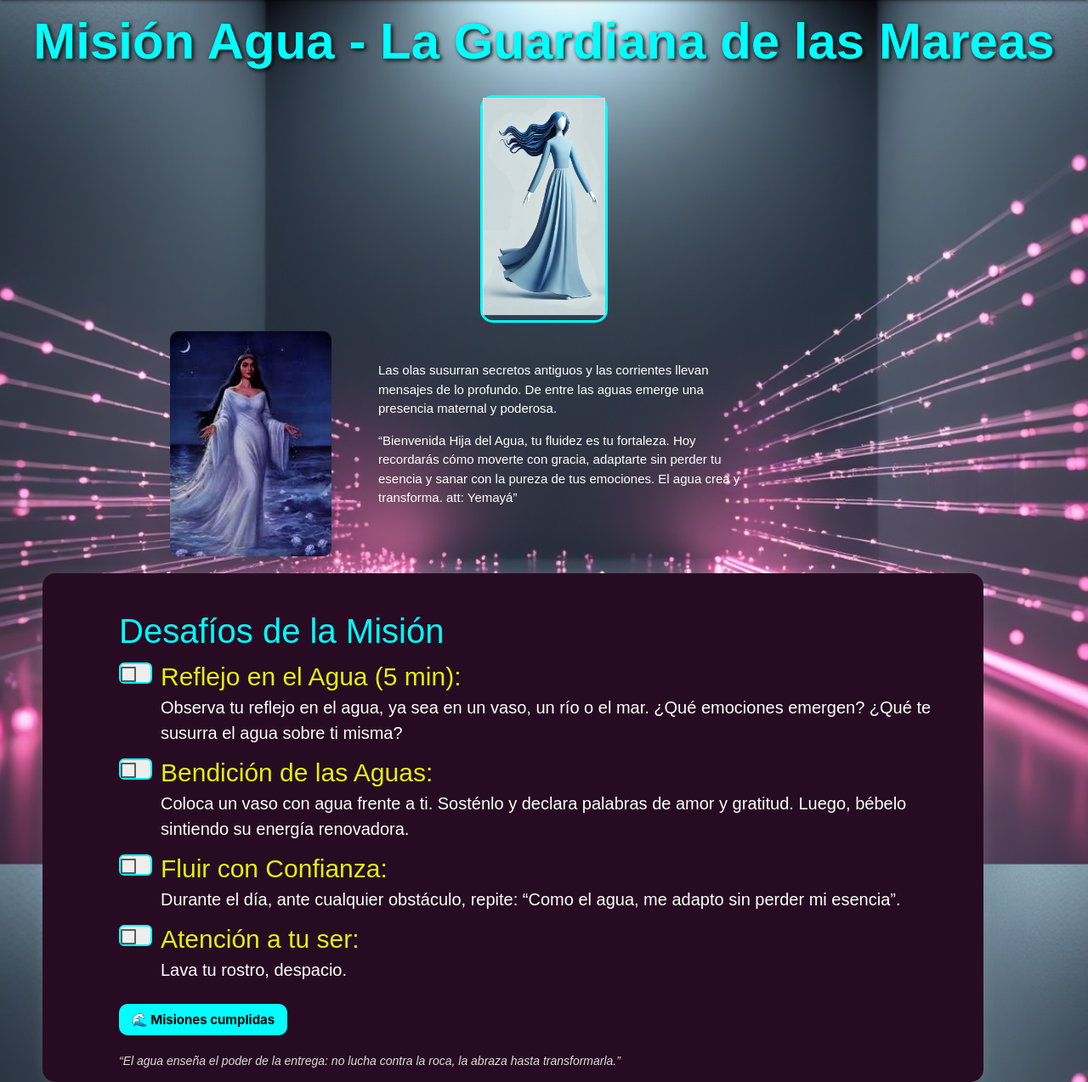
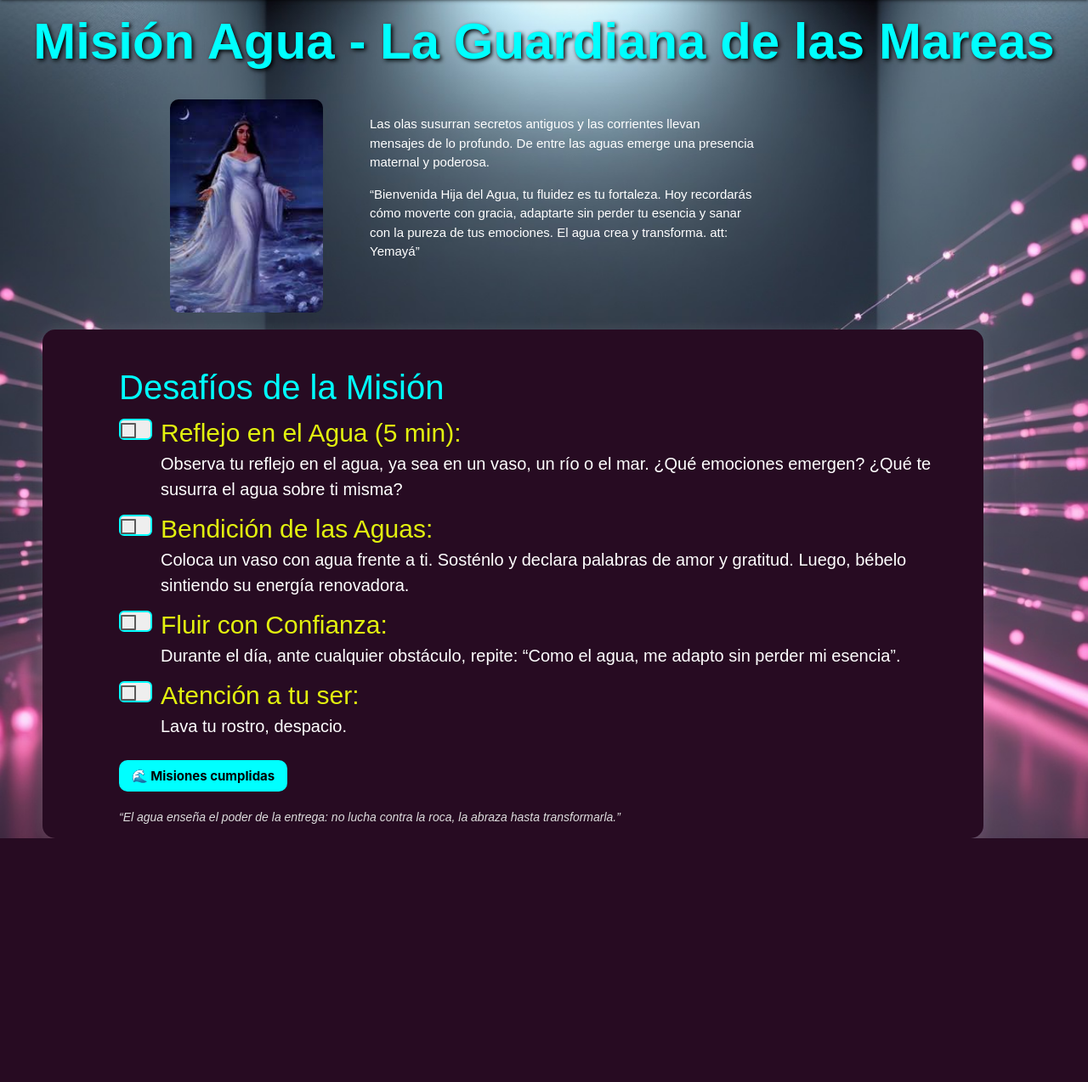
Before and after one commit to andresfuturo/crearteconscientez, a Django app: page /mision_agua_femenina/ in a window 1280 px wide. Shown: the part 64-1338 px from the top of the page at 85% size. After the commit the page ends 1051 px from the top, so only its background shows below. Run offline with Django 5.2, Linux system fonts and the light colour scheme; a user stored in the database is signed in; data comes from the database, SQL or seed files in the repository; both versions use the stored data as it was after the commit.

Commit message:
actualizacion de misiones

```diff
--- a/crearteConscienteZ/appCrearteConscienteZ/Templates/misiones_femeninas/mision_agua_femenina.html
+++ b/crearteConscienteZ/appCrearteConscienteZ/Templates/misiones_femeninas/mision_agua_femenina.html
@@ -7,10 +7,6 @@
 <main class="mision-container">
     <section class="contenido-vertical">
         <h1 class="titulo-mision">Misión Agua - La Guardiana de las Mareas</h1>
-
-        <div class="imagen-avatar">
-            <img src="{% static 'img/avatar_femenina_agua.jpg' %}" alt="Avatar del Agua">
-        </div>
 
         <div class="intro-con-imagen">
             <div class="imagen-maestro">
--- a/crearteConscienteZ/appCrearteConscienteZ/Templates/misiones_femeninas/mision_aire_femenina.html
+++ b/crearteConscienteZ/appCrearteConscienteZ/Templates/misiones_femeninas/mision_aire_femenina.html
@@ -8,10 +8,6 @@
 <main class="mision-container">
     <section class="contenido-vertical">
         <h1 class="titulo-mision">Misión Aire La Voz del Viento</h1>
-
-        <div class="imagen-avatar">
-            <img src="{% static 'img/avatar_femenina_aire2.jpg' %}" alt="Avatar del Aire">
-        </div>
 
 
         <div class="intro-con-imagen">
--- a/crearteConscienteZ/appCrearteConscienteZ/Templates/misiones_femeninas/mision_fuego_femenina.html
+++ b/crearteConscienteZ/appCrearteConscienteZ/Templates/misiones_femeninas/mision_fuego_femenina.html
@@ -8,11 +8,6 @@
 <main class="mision-container">
     <section class="contenido-vertical">
         <h1 class="titulo-mision">Misión Fuego La Llama Interior</h1>
-
-
-            <div class="imagen-avatar">
-                <img src="{% static 'img/avatar_femenina_fuego.png' %}" alt="Avatar del Fuego">
-            </div>
 
         <div class="intro-con-imagen">
             <div class="imagen-maestro">
--- a/crearteConscienteZ/appCrearteConscienteZ/Templates/misiones_femeninas/mision_tierra_femenina.html
+++ b/crearteConscienteZ/appCrearteConscienteZ/Templates/misiones_femeninas/mision_tierra_femenina.html
@@ -7,10 +7,6 @@
 <main class="mision-container">
     <section class="contenido-vertical">
         <h1 class="titulo-mision">Misión Tierra</h1>
-
-        <div class="imagen-avatar">
-            <img src="{% static 'img/avatar_femenina_tierra.jpg' %}" alt="Avatar de la Tierra">
-        </div>
 
         <div class="intro-con-imagen">
             <div class="imagen-maestro">
--- a/crearteConscienteZ/appCrearteConscienteZ/Templates/misiones_masculinos/mision_aire_masculino.html
+++ b/crearteConscienteZ/appCrearteConscienteZ/Templates/misiones_masculinos/mision_aire_masculino.html
@@ -7,10 +7,6 @@
 <main class="mision-container">
     <section class="contenido-vertical">
         <h1 class="titulo-mision">Misión Aire - El Guerrero del Viento</h1>
-
-        <div class="imagen-avatar">
-            <img src="{% static 'img/avatar_masculino_aire.jpg' %}" alt="Avatar del Aire Masculino">
-        </div>
 
         <div class="intro-con-imagen">
             <div class="imagen-maestro">
--- a/crearteConscienteZ/appCrearteConscienteZ/Templates/misiones_masculinos/mision_fuego_masculino.html
+++ b/crearteConscienteZ/appCrearteConscienteZ/Templates/misiones_masculinos/mision_fuego_masculino.html
@@ -7,10 +7,6 @@
 <main class="mision-container">
     <section class="contenido-vertical">
         <h1 class="titulo-mision">Misión Fuego - El Guerrero de la Llama</h1>
-
-        <div class="imagen-avatar">
-            <img src="{% static 'img/avatar_masculino_fuego.jpg' %}" alt="Avatar del Fuego Masculino">
-        </div>
 
         <div class="intro-con-imagen">
             <div class="imagen-maestro">
--- a/crearteConscienteZ/appCrearteConscienteZ/Templates/misiones_masculinos/mision_tierra_masculino.html
+++ b/crearteConscienteZ/appCrearteConscienteZ/Templates/misiones_masculinos/mision_tierra_masculino.html
@@ -7,10 +7,6 @@
 <main class="mision-container">
     <section class="contenido-vertical">
         <h1 class="titulo-mision">Misión Tierra - El Guardián de la Raíz</h1>
-
-        <div class="imagen-avatar">
-            <img src="{% static 'img/avatar_masculino_tierra.jpg' %}" alt="Avatar de Tierra Masculino">
-        </div>
 
         <div class="intro-con-imagen">
             <div class="imagen-maestro">
--- a/crearteConscienteZ/appCrearteConscienteZ/static/css/misiones.css
+++ b/crearteConscienteZ/appCrearteConscienteZ/static/css/misiones.css
@@ -17,20 +17,21 @@ h1.titulo-mision {
     justify-content: flex-start;/* No distribuye el espacio */
     gap: 1rem;                  /* Espacio entre imagen y texto */
     flex-wrap: nowrap;          /* No permite que se apilen */
-    padding: 10px 300px 10px 200px;
+    padding: 5px 300px 10px 200px;
 }
 
 /* Contenedor de la imagen */
 .imagen-maestro {
     flex: 0 0 auto;             /* No crece ni se encoge */
     display: flex;
+    width: 180px;
     justify-content: center;
     align-items: center;
 }
 
 /* Imagen en sí */
 .imagen-maestro img {
-    width: 150px;               /* Tamaño fijo de la imagen */
+    width: 50px;               /* Tamaño fijo de la imagen */
     height: auto;
     border-radius: 10px;        /* Bordes redondeados */
 }
@@ -40,7 +41,7 @@ h1.titulo-mision {
     flex: 1;                    /* Ocupa el resto del espacio disponible */
     color: white;
     margin: 0;
-    padding: 20px 90px 10px 40px;
+    padding: 3px 90px 10px 40px;
     line-height: 1.5;           /* Espaciado de línea cómodo para leer */
 }
 
```
Also changed, not shown: crearteConscienteZ/db.sqlite3.
